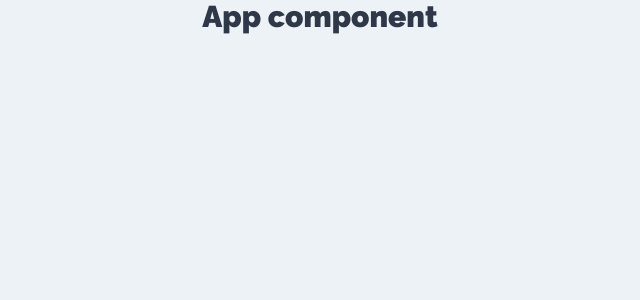
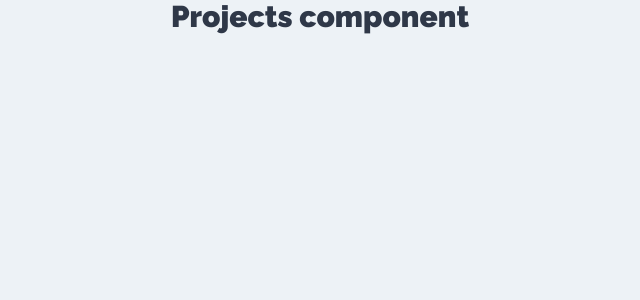
Before and after one commit to santiago-rodrig/mern-projects-manager-frontend, a React (Create React App) app: page /projects in a window 1280 px wide. Shown: the top 300 px of the page, without its empty margins (320-960 px from the left). Built offline with nearby package versions, Linux system fonts and the light colour scheme.

Commit message:
feature: Router and some components

```diff
--- a/src/App.js
+++ b/src/App.js
@@ -1,7 +1,19 @@
 import React from 'react'
+import { BrowserRouter as Router, Switch, Route } from 'react-router-dom'
+import Login from './components/auth/Login'
+import Signup from './components/auth/Signup'
+import Projects from './components/projects/Projects'
 
 function App() {
-    return <h1>App component</h1>
+    return (
+        <Router>
+            <Switch>
+                <Route exact path="/" component={Login} />
+                <Route exact path="/signup" component={Signup} />
+                <Route exact path="/projects" component={Projects} />
+            </Switch>
+        </Router>
+    )
 }
 
 export default App
--- /dev/null
+++ b/src/components/auth/Login.js
@@ -0,0 +1,9 @@
+import React from 'react'
+
+const Login = () => {
+    return (
+        <h1>Login Component</h1>
+    )
+}
+
+export default Login
--- /dev/null
+++ b/src/components/auth/Signup.js
@@ -0,0 +1,9 @@
+import React from 'react'
+
+const Signup = () => {
+    return (
+        <h1>Signup component</h1>
+    )
+}
+
+export default Signup
--- /dev/null
+++ b/src/components/projects/Projects.js
@@ -0,0 +1,9 @@
+import React from 'react'
+
+const Projects = () => {
+    return (
+        <h1>Projects component</h1>
+    )
+}
+
+export default Projects
```
Also changed, not shown: 2 other files (tests, documents, lock files or other folders).
